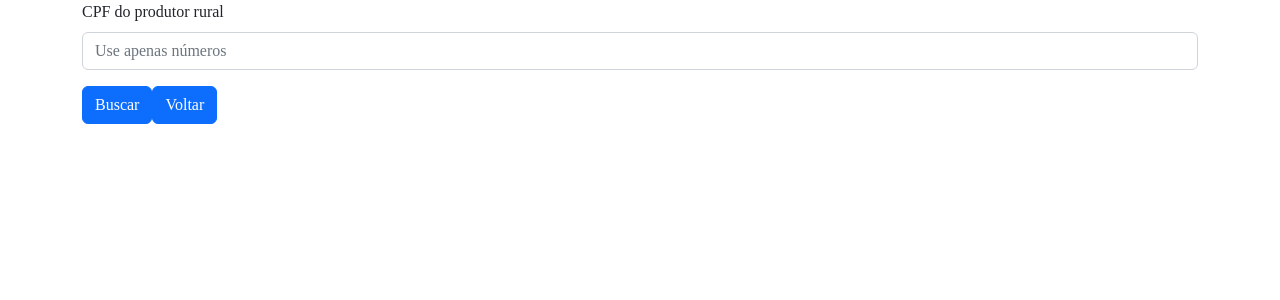
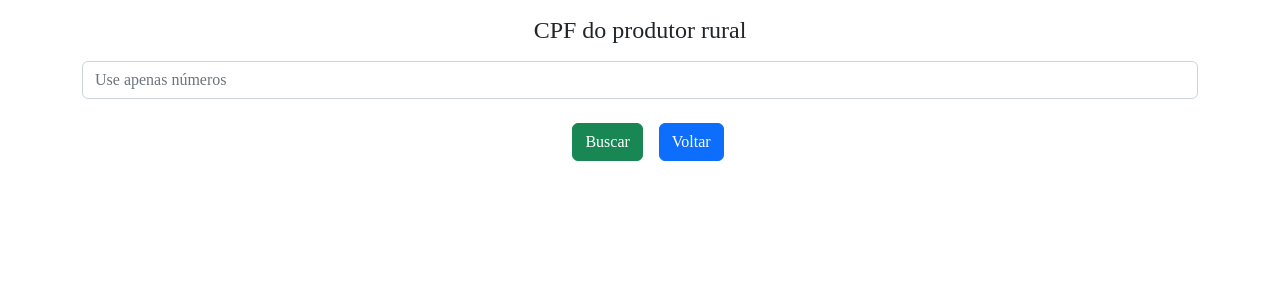
Before and after one commit to drawanz/lost-comunication-frontend, a React (Vite) app: page /search in a window 1280 px wide. Shown: the top 300 px of the page. Built offline with nearby package versions, Linux system fonts and the light colour scheme.

Commit message:
feat: css para a searchPage

```diff
--- a/src/pages/searchPage/SearchPage.jsx
+++ b/src/pages/searchPage/SearchPage.jsx
@@ -19,6 +19,7 @@ import {
   clearStore,
 } from '../../redux/reducers/lostCommunicationSlice.js';
 import ShowLostComponent from '../../components/showLostComponent/ShowLostComponent.jsx';
+import './style.scss';
 
 export default function SearchComponent() {
   const navigate = useNavigate();
@@ -87,7 +88,7 @@ export default function SearchComponent() {
   };
 
   return (
-    <Container>
+    <Container className="search-page-container">
       {searchCompleted || CPF ? (
         <>
           <ShowLostComponent />
@@ -98,7 +99,8 @@ export default function SearchComponent() {
                 deletados!
               </Alert>
               {loading ? (
-                <Button variant="primary" disabled>
+                <div className="buttons-container">
+                  <Button variant="danger" disabled>
                     <Spinner
                       as="span"
                       animation="border"
@@ -108,26 +110,31 @@ export default function SearchComponent() {
                     />
                     Loading...
                   </Button>
+                </div>
               ) : (
+                <div className="buttons-container">
                   <Button variant="danger" onClick={() => handleDelete()}>
                     Prosseguir
                   </Button>
+                  <Button onClick={() => setDeleteMode(false)}>Voltar</Button>
+                </div>
               )}
-              <Button onClick={() => setDeleteMode(false)}>Voltar</Button>
             </>
           ) : (
-            <>
-              <Button onClick={() => navigate('/update')}>Editar</Button>
-              <Button onClick={() => setDeleteMode(true)}>Deletar</Button>
+            <div className="buttons-container">
+              <Button variant="success" onClick={() => navigate('/update')}>Editar</Button>
+              <Button variant="danger" onClick={() => setDeleteMode(true)}>
+                Deletar
+              </Button>
               <Button onClick={() => handleCancel()}>Voltar</Button>
-            </>
+            </div>
           )}
         </>
       ) : (
         <>
           <Form>
             <Form.Group className="mb-3" controlId="cpfFormGroup">
-              <Form.Label>CPF do produtor rural</Form.Label>
+              <h4>CPF do produtor rural</h4>
               <Form.Control
                 type="text"
                 onChange={(e) => setCpf(e.target.value)}
@@ -137,7 +144,8 @@ export default function SearchComponent() {
             </Form.Group>
           </Form>
           {loading ? (
-            <Button variant="primary" disabled>
+            <div className="buttons-container">
+              <Button variant="success" disabled>
                 <Spinner
                   as="span"
                   animation="border"
@@ -147,11 +155,12 @@ export default function SearchComponent() {
                 />
                 Loading...
               </Button>
+            </div>
           ) : (
-            <>
-              <Button onClick={() => handleSearch()}>Buscar</Button>
+            <div className="buttons-container">
+              <Button variant="success" onClick={() => handleSearch()}>Buscar</Button>
               <Button onClick={() => navigate('/')}>Voltar</Button>
-            </>
+            </div>
           )}
         </>
       )}
--- /dev/null
+++ b/src/pages/searchPage/style.scss
@@ -0,0 +1,17 @@
+.search-page-container {
+  margin-top: 1rem;
+  h4 {
+    text-align: center;
+    margin-bottom: 1rem;
+
+  }
+
+  .buttons-container {
+    display: flex;
+    justify-content: center;
+  }
+
+  .buttons-container button {
+    margin: 0.5rem 0 0 1rem;
+  }
+}
```
Lines whose indentation alone changed are shown as unchanged.
